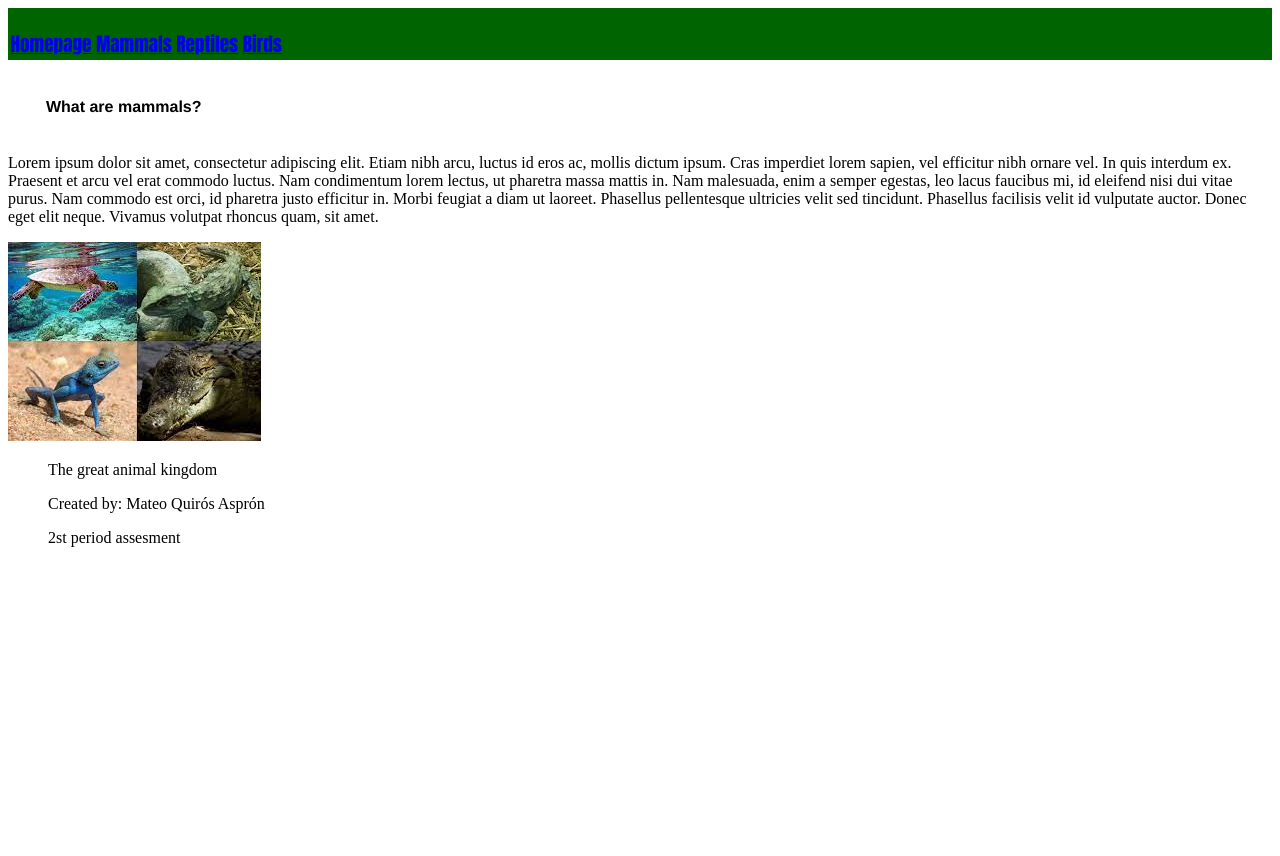
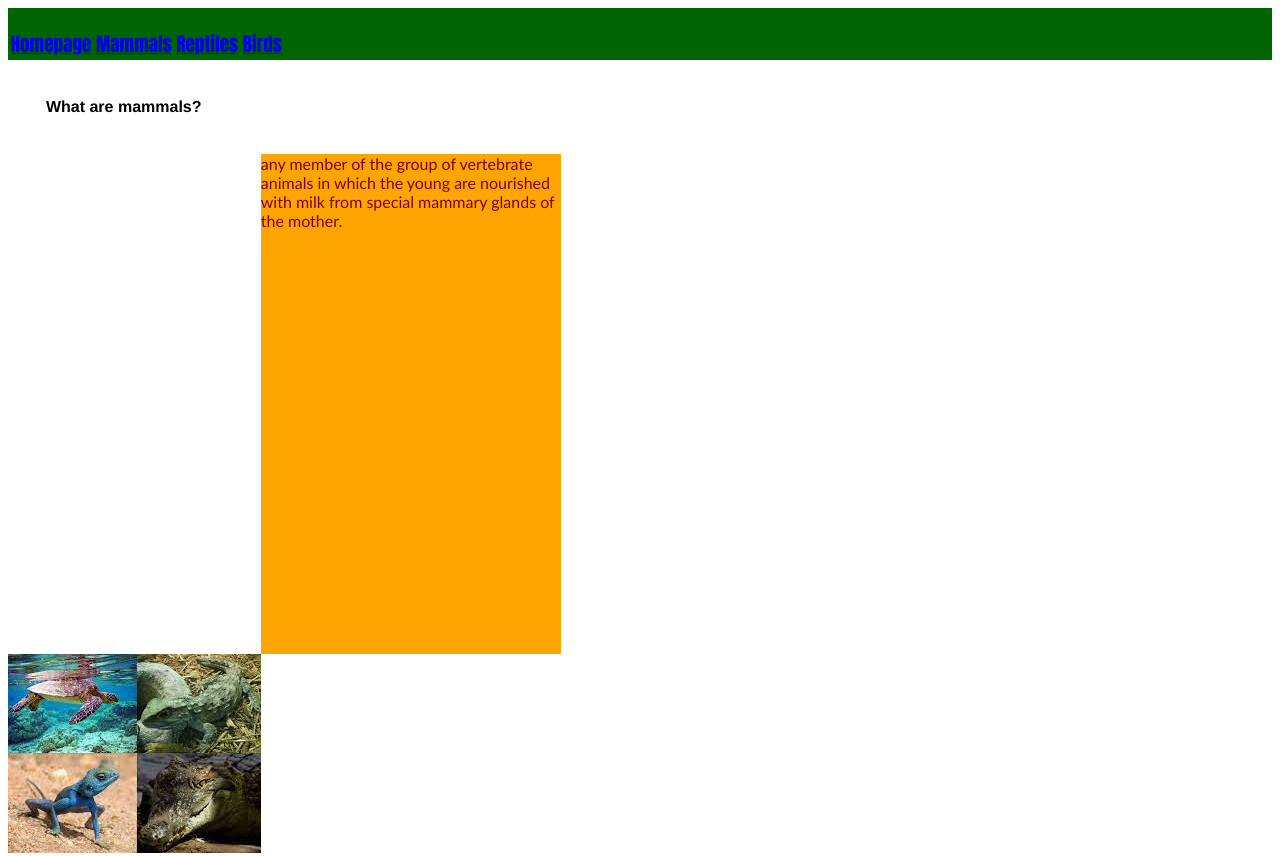
Before and after one commit to CSmateo/projectocs, a plain HTML site: page html/mammal.html in a window 1280 px wide. Shown: the top 856 px of the page. Before the commit the page ends 800 px from the top, so only its background shows below. Drawn offline with Linux system fonts and the light colour scheme; files that its build step writes are made by us from their sources; files whose address does not match are found by name.

Commit message:
fldsrmdfr

```diff
--- a/css/style.css
+++ b/css/style.css
@@ -14,3 +14,13 @@ h2{
     font-size: larger;
     color: antiquewhite;
 }
+
+.def-mammals{
+    background-color: orange;
+    color: maroon;
+    width: 300px;
+    height: 500px;
+    align-items: justify;
+    margin-left: 20%;
+    font-family: 'Trebuchet MS', 'Lucida Sans Unicode', 'Lucida Grande', 'Lucida Sans', Arial, sans-serif;
+}
--- a/html/mammal.html
+++ b/html/mammal.html
@@ -27,8 +27,9 @@
     </header>
     <main>
         <h2>What are mammals?</h2>
-         <p>Lorem ipsum dolor sit amet, consectetur adipiscing elit. Etiam nibh arcu, luctus id eros ac, mollis dictum ipsum. Cras imperdiet lorem sapien, vel efficitur nibh ornare vel. In quis interdum ex. Praesent et arcu vel erat commodo luctus. Nam condimentum lorem lectus, ut pharetra massa mattis in. Nam malesuada, enim a semper egestas, leo lacus faucibus mi, id eleifend nisi dui vitae purus. Nam commodo est orci, id pharetra justo efficitur in. Morbi feugiat a diam ut laoreet. Phasellus pellentesque ultricies velit sed tincidunt. Phasellus facilisis velit id vulputate auctor. Donec eget elit neque. Vivamus volutpat rhoncus quam, sit amet.
-        </p>
+        <div class="def-mammals">
+         <p> any member of the group of vertebrate animals in which the young are nourished with milk from special mammary glands of the mother.
+        </p></div>
         <img src="../Project x/photos/2.png" width="20%" height="20%">
 
     </main>
```
